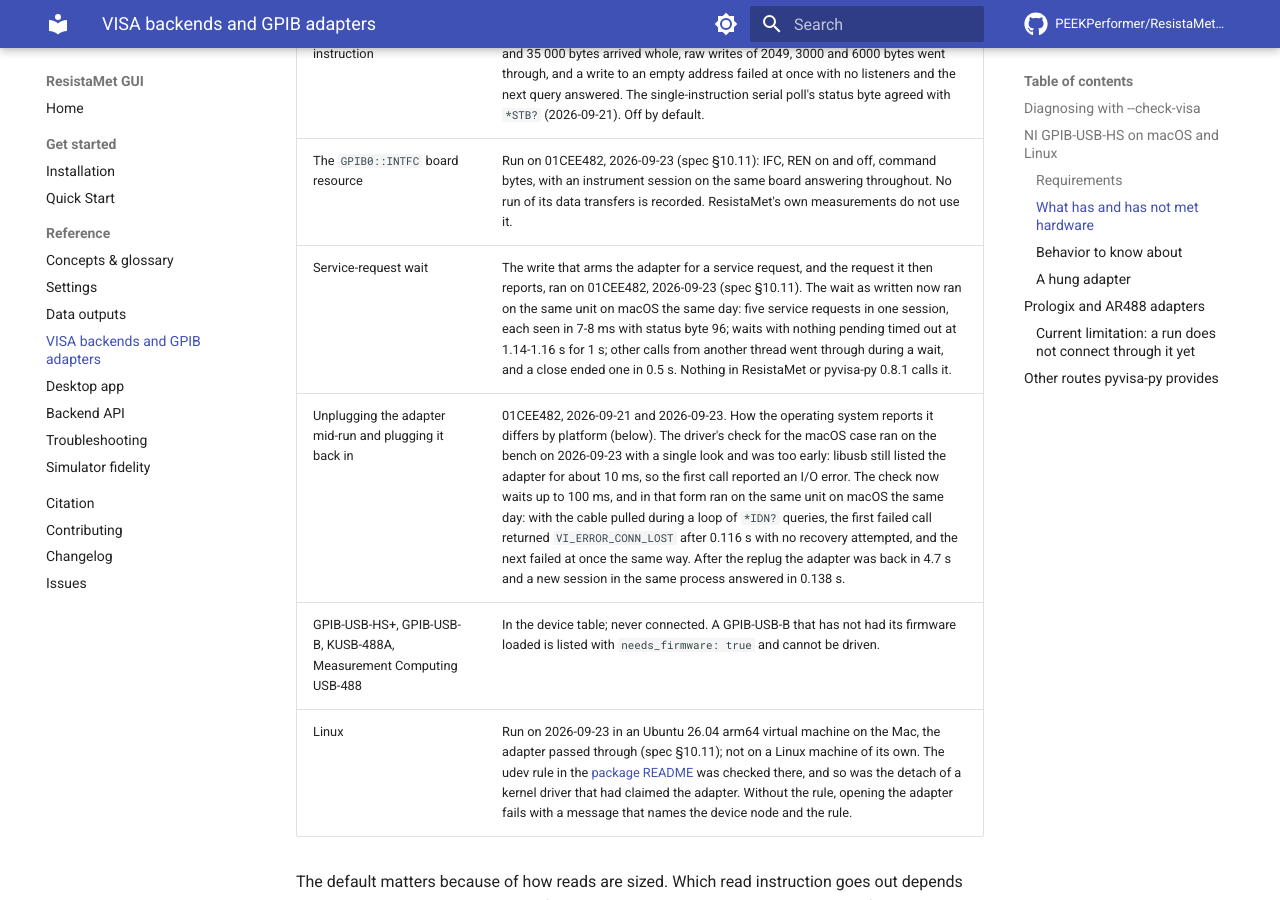
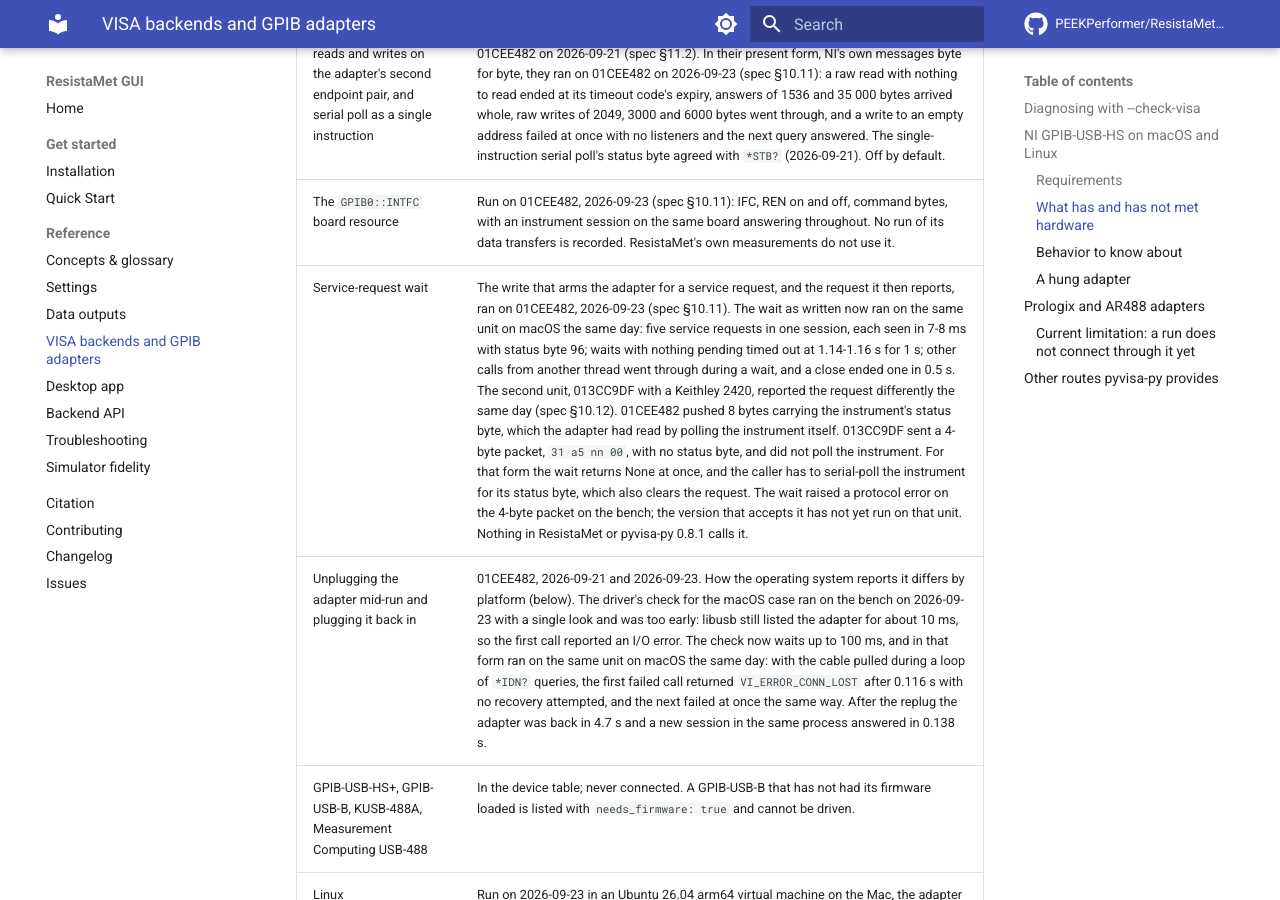
Before and after one commit to PEEKPerformer/ResistaMet-GUI, an MkDocs documentation site: the page built from docs/gpib.md, in a window 1280 px wide and 900 px high, scrolled down 3765 px. Built offline with MkDocs 1.6.1 and Material for MkDocs 9.7.7, drawn with Linux system fonts in a browser that asks for light colours; comment, search, counter and statistics services are not loaded.

Commit message:
Describe both service-request packets in the docs
The package README and docs/gpib.md described only the 8-byte push that
unit 01CEE482 sent, with the status byte from the adapter's own poll
(spec §10.11). Unit 013CC9DF sent a 4-byte packet with no status byte
and left the device unpolled (§10.12). Say which unit sent which form,
that the wait returns None for the 4-byte one, and that the caller then
has to serial-poll the device for its status byte, which also clears
the request. Say too that the wait in its new form has not yet run on
that unit.

```diff
--- a/docs/gpib.md
+++ b/docs/gpib.md
@@ -91,7 +91,7 @@
 | Timeout expiries, long answers read in framed pieces of 1024 bytes | The same unit, 2026-09-21; the short codes' expiries again on 2026-09-23 (spec §10.11) |
 | The instructions NI's own driver uses: *raw* reads and writes on the adapter's second endpoint pair, and serial poll as a single instruction | Written on 2026-09-19 from USB captures of NI's driver on Windows, driving a second GPIB-USB-HS (013CC9DF) with a Keithley 2420. An earlier form was tried on 01CEE482 on 2026-09-21 (spec §11.2). In their present form, NI's own messages byte for byte, they ran on 01CEE482 on 2026-09-23 (spec §10.11): a raw read with nothing to read ended at its timeout code's expiry, answers of 1536 and 35 000 bytes arrived whole, raw writes of 2049, 3000 and 6000 bytes went through, and a write to an empty address failed at once with no listeners and the next query answered. The single-instruction serial poll's status byte agreed with `*STB?` (2026-09-21). Off by default. |
 | The `GPIB0::INTFC` board resource | Run on 01CEE482, 2026-09-23 (spec §10.11): IFC, REN on and off, command bytes, with an instrument session on the same board answering throughout. No run of its data transfers is recorded. ResistaMet's own measurements do not use it. |
-| Service-request wait | The write that arms the adapter for a service request, and the request it then reports, ran on 01CEE482, 2026-09-23 (spec §10.11). The wait as written now ran on the same unit on macOS the same day: five service requests in one session, each seen in 7-8 ms with status byte 96; waits with nothing pending timed out at 1.14-1.16 s for 1 s; other calls from another thread went through during a wait, and a close ended one in 0.5 s. Nothing in ResistaMet or pyvisa-py 0.8.1 calls it. |
+| Service-request wait | The write that arms the adapter for a service request, and the request it then reports, ran on 01CEE482, 2026-09-23 (spec §10.11). The wait as written now ran on the same unit on macOS the same day: five service requests in one session, each seen in 7-8 ms with status byte 96; waits with nothing pending timed out at 1.14-1.16 s for 1 s; other calls from another thread went through during a wait, and a close ended one in 0.5 s. The second unit, 013CC9DF with a Keithley 2420, reported the request differently the same day (spec §10.12). 01CEE482 pushed 8 bytes carrying the instrument's status byte, which the adapter had read by polling the instrument itself. 013CC9DF sent a 4-byte packet, `31 a5 nn 00`, with no status byte, and did not poll the instrument. For that form the wait returns None at once, and the caller has to serial-poll the instrument for its status byte, which also clears the request. The wait raised a protocol error on the 4-byte packet on the bench; the version that accepts it has not yet run on that unit. Nothing in ResistaMet or pyvisa-py 0.8.1 calls it. |
 | Unplugging the adapter mid-run and plugging it back in | 01CEE482, 2026-09-21 and 2026-09-23. How the operating system reports it differs by platform (below). The driver's check for the macOS case ran on the bench on 2026-09-23 with a single look and was too early: libusb still listed the adapter for about 10 ms, so the first call reported an I/O error. The check now waits up to 100 ms, and in that form ran on the same unit on macOS the same day: with the cable pulled during a loop of `*IDN?` queries, the first failed call returned `VI_ERROR_CONN_LOST` after 0.116 s with no recovery attempted, and the next failed at once the same way. After the replug the adapter was back in 4.7 s and a new session in the same process answered in 0.138 s. |
 | GPIB-USB-HS+, GPIB-USB-B, KUSB-488A, Measurement Computing USB-488 | In the device table; never connected. A GPIB-USB-B that has not had its firmware loaded is listed with `needs_firmware: true` and cannot be driven. |
 | Linux | Run on 2026-09-23 in an Ubuntu 26.04 arm64 virtual machine on the Mac, the adapter passed through (spec §10.11); not on a Linux machine of its own. The udev rule in the [package README](../resistamet_gui/gpib_usb/README.md#linux) was checked there, and so was the detach of a kernel driver that had claimed the adapter. Without the rule, opening the adapter fails with a message that names the device node and the rule. |
```
Also changed, not shown: resistamet_gui/gpib_usb/README.md (+1 -1 lines).
